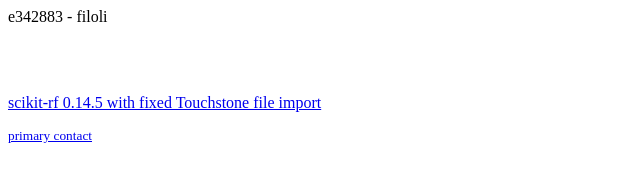
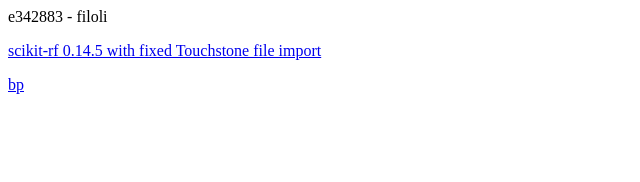
Before and after one commit to e342883/e342883.github.io, a plain HTML site: page index.html in a window 1280 px wide. Shown: the whole page, without its empty margins (0-640 px from the left). Drawn offline with Linux system fonts and the light colour scheme.

Commit message:
Update index.html

```diff
--- a/index.html
+++ b/index.html
@@ -1,4 +1,3 @@
 <p>e342883 - filoli</p>
-<br></br>
 <p><a href="https://github.com/e342883/scikit-rf/">scikit-rf 0.14.5 with fixed Touchstone file import</a></p>
-<p><small><a href="https://github.com/brunston">primary contact</a></small></p>
+<p><a href="https://github.com/brunston">bp</a></p>
```
